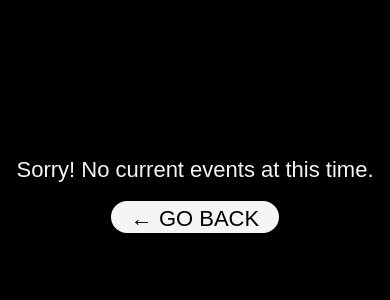
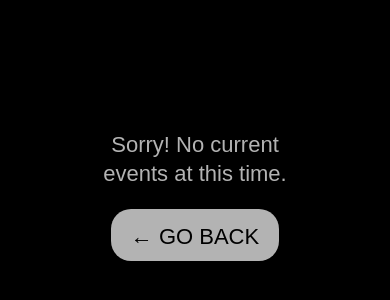
Before and after one commit to davisbrett/314-Promotions, a plain HTML site: page nocurrentevents.html in a window 390 px wide. Shown: the part 236-536 px from the top of the page. Drawn offline with Linux system fonts and the light colour scheme; a web font is replaced by a local one.

Commit message:
Add files via upload

```diff
--- a/style.css
+++ b/style.css
@@ -351,6 +351,9 @@ a {
     margin-top: 20px;
     text-align: center;
     font-size: 22px;
+    margin-left: 80px;
+    margin-right: 80px;
+    line-height: 1.3;
 }
 
 .back {
@@ -480,11 +483,12 @@ a {
         width: calc(100vw - 120px);
         position: absolute;
         left: 60px;
-        top: calc(100vh - 280px);
+        top: calc(100vh - 260px);
     }
 
     .buy,
-    .contact {
+    .contact,
+    .back {
         background-color: rgba(255, 255, 255, 0.7);
         color: rgb(0, 0, 0);
 
@@ -511,8 +515,12 @@ a {
         text-align: center;
         font-size: 38vw;
         z-index: 99;
-        margin-top: 50px;
+        margin-top: 75px;
         font-weight: 600;
+    }
+
+    .sorry {
+        color: rgba(255, 255, 255, 0.7);
     }
 
     .blacksquare1,
```
